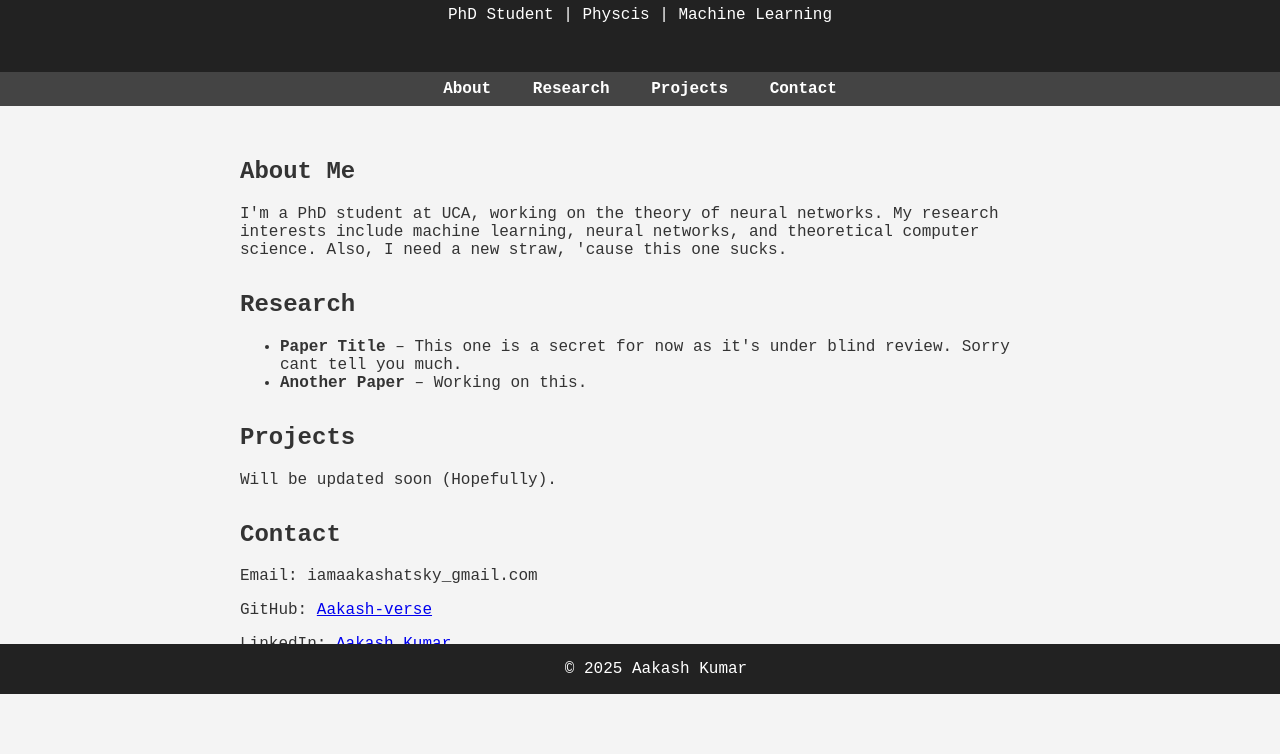
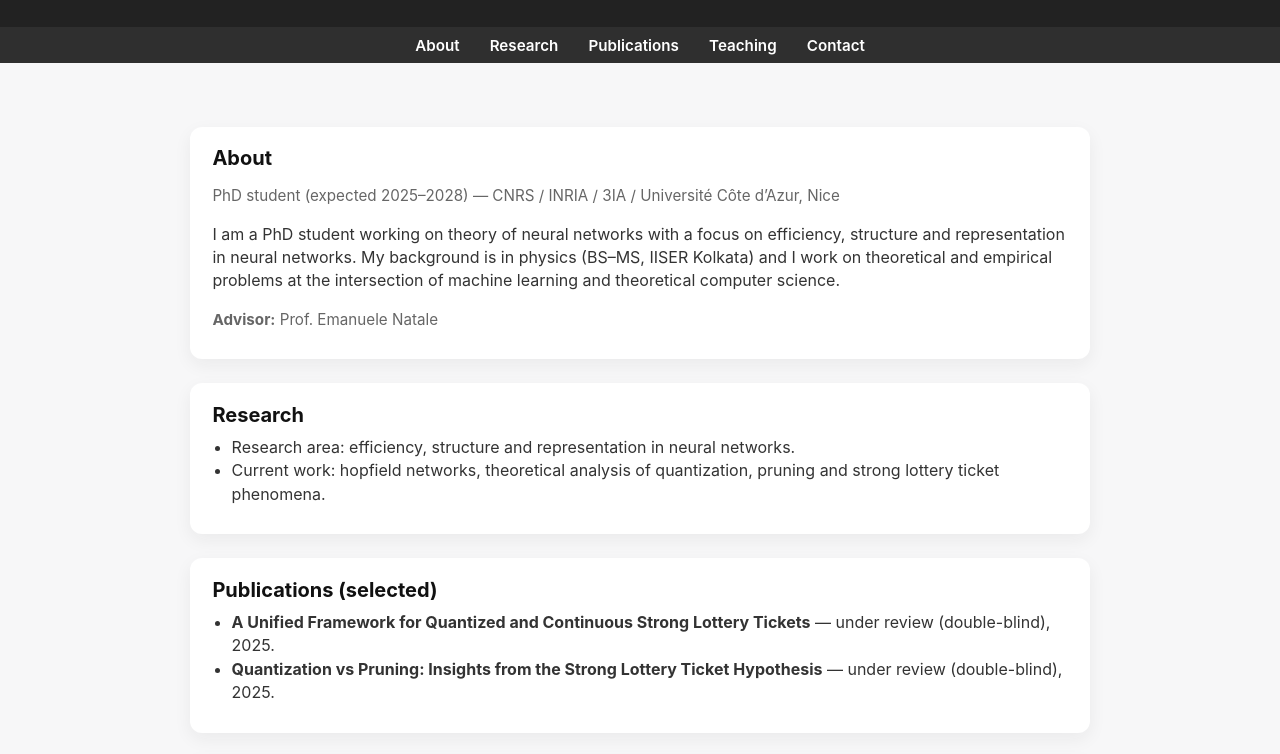
Before and after one commit to Aakash-verse/Aakash-verse.github.io, a plain HTML site: page index.html in a window 1280 px wide. Shown: the part 106-860 px from the top of the page. Before the commit the page ends 823 px from the top, so only its background shows below. Drawn offline with Linux system fonts and the light colour scheme.

Commit message:
Refactor index.html for layout and content updates
Updated styles and content for improved layout and readability.

```diff
--- a/index.html
+++ b/index.html
@@ -5,56 +5,92 @@
   <meta name="viewport" content="width=device-width, initial-scale=1.0" />
   <title>Aakash Kumar</title>
   <style>
+    :root{
+      --bg:#f7f7f8;
+      --muted:#666;
+      --accent:#222;
+      --card:#fff;
+      --maxw:900px;
+    }
     body {
-      font-family: 'Courier New', Courier, monospace;
-      background-color: #f4f4f4;
-      color: #333;
+      font-family: Inter, "Segoe UI", Roboto, "Helvetica Neue", Arial, sans-serif;
+      background-color: var(--bg);
+      color: #222;
       margin: 0;
       padding: 0;
+      -webkit-font-smoothing:antialiased;
+      -moz-osx-font-smoothing:grayscale;
     }
 
     header {
-      background-color: #222;
+      background-color: var(--accent);
       color: white;
-      padding: 2rem;
+      padding: 2rem 1rem;
       text-align: center;
     }
 
+    header h1 { margin: 0; font-size: 2rem; letter-spacing: 0.5px; }
+    header p { margin: 0.4rem 0 0; opacity: 0.9; }
+
     nav {
-      background-color: #444;
+      background-color: #2f2f2f;
       padding: 0.5rem;
       text-align: center;
+      position: sticky;
+      top: 0;
+      z-index: 10;
     }
 
     nav a {
       color: white;
-      margin: 0 1rem;
+      margin: 0 0.8rem;
       text-decoration: none;
-      font-weight: bold;
+      font-weight: 600;
+      font-size: 0.95rem;
     }
 
-    nav a:hover {
-      text-decoration: underline;
+    nav a:hover { text-decoration: underline; }
+
+    main {
+      padding: 2rem 1rem;
+      max-width: var(--maxw);
+      margin: 2rem auto;
     }
 
-    main {
-      padding: 2rem;
-      max-width: 800px;
-      margin: auto;
+    .card {
+      background: var(--card);
+      border-radius: 12px;
+      padding: 1.2rem 1.4rem;
+      box-shadow: 0 6px 18px rgba(30,30,30,0.06);
+      margin-bottom: 1.5rem;
     }
 
-    section {
-      margin-bottom: 2rem;
+    h2 {
+      margin-top: 0;
+      margin-bottom: 0.6rem;
+      color: #111;
+      font-size: 1.25rem;
     }
 
+    p, li { color: #333; line-height:1.45; }
+    ul { padding-left:1.2rem; margin:0.2rem 0 0.6rem; }
+
+    .meta { color: var(--muted); font-size: 0.95rem; margin-bottom: 0.6rem; }
+    .contact a { color: var(--accent); text-decoration: none; font-weight:600; }
+    .contact a:hover { text-decoration: underline; }
+
     footer {
-      background-color: #222;
+      background-color: #111;
       color: white;
       text-align: center;
       padding: 1rem;
-      position: fixed;
-      width: 100%;
-      bottom: 0;
+      margin-top: 2rem;
+    }
+
+    /* responsive */
+    @media (max-width:600px){
+      header h1 { font-size: 1.5rem; }
+      nav a { display:inline-block; margin:0.45rem 0.6rem; }
     }
   </style>
 </head>
@@ -62,40 +98,67 @@
 
   <header>
     <h1>Aakash Kumar</h1>
-    <p>PhD Student | Physcis | Machine Learning</p>
+    <p>PhD Student — Theoretical Machine Learning · Physics · ML</p>
   </header>
 
   <nav>
     <a href="#about">About</a>
     <a href="#research">Research</a>
-    <a href="#projects">Projects</a>
+    <a href="#publications">Publications</a>
+    <a href="#teaching">Teaching</a>
     <a href="#contact">Contact</a>
   </nav>
 
   <main>
-    <section id="about">
-      <h2>About Me</h2>
-      <p>I'm a PhD student at UCA, working on the theory of neural networks. My research interests include machine learning, neural networks, and theoretical computer science. Also, I need a new straw, 'cause this one sucks.</p>
+    <section id="about" class="card">
+      <h2>About</h2>
+      <p class="meta">PhD student (expected 2025–2028) — CNRS / INRIA / 3IA / Université Côte d’Azur, Nice</p>
+      <p>
+        I am a PhD student working on theory of neural networks with a focus on efficiency, structure and representation in neural networks. My background is in physics (BS–MS, IISER Kolkata) and I work on theoretical and empirical problems at the intersection of machine learning and theoretical computer science.
+      </p>
+      <p class="meta"><strong>Advisor:</strong> Prof. Emanuele Natale</p>
     </section>
 
-    <section id="research">
+    <section id="research" class="card">
       <h2>Research</h2>
       <ul>
-        <li><strong>Paper Title</strong> – This one is a secret for now as it's under blind review. Sorry cant tell you much.</li>
-        <li><strong>Another Paper</strong> – Working on this.</li>
+        <li>Research area: efficiency, structure and representation in neural networks.</li>
+        <li>Current work: hopfield networks, theoretical analysis of quantization, pruning and strong lottery ticket phenomena.</li>
       </ul>
     </section>
 
-    <section id="projects">
-      <h2>Projects</h2>
-      <p>Will be updated soon (Hopefully).</p>
+    <section id="publications" class="card">
+      <h2>Publications (selected)</h2>
+      <ul>
+        <li><strong>A Unified Framework for Quantized and Continuous Strong Lottery Tickets</strong> — under review (double-blind), 2025.</li>
+        <li><strong>Quantization vs Pruning: Insights from the Strong Lottery Ticket Hypothesis</strong> — under review (double-blind), 2025.</li>
+      </ul>
     </section>
 
-    <section id="contact">
+    <section id="teaching" class="card">
+      <h2>Teaching & Talks</h2>
+      <ul>
+        <li><strong>Teaching Assistant</strong> — Mathematical Methods of Physics I, IISER Kolkata, Spring 2025 (support & grading).</li>
+        <li><strong>Invited / Student talks</strong> — e.g. a talk on early contributions of John Hopfield and Geoffrey Hinton presented at IISER Kolkata (2024).</li>
+      </ul>
+    </section>
+
+    <section id="skills" class="card">
+      <h2>Skills</h2>
+      <p class="meta">Languages & Programming</p>
+      <ul>
+        <li>Languages: English, Hindi</li>
+        <li>Programming: Python, C++, C</li>
+      </ul>
+    </section>
+
+    <section id="contact" class="card contact">
       <h2>Contact</h2>
-      <p>Email: iamaakashatsky_gmail.com</p>
-      <p>GitHub: <a href="https://github.com/Aakash-verse" target="_blank">Aakash-verse</a></p>
-      <p>LinkedIn: <a href="https://linkedin.com/in/aakash-kumar-9a2895364" target="_blank">Aakash Kumar</a></p>
+      <p>Email: <a href="mailto:aakash.kumar@inria.fr">aakash.kumar@inria.fr</a></p>
+      <p>Phone: <a href="tel:+33743680307">+91 743-680-307</a></p>
+      <p>Website: <a href="https://aakash-verse.github.io" target="_blank" rel="noopener">aakash-verse.github.io</a></p>
+      <p>GitHub: <a href="https://github.com/Aakash-verse" target="_blank" rel="noopener">Aakash-verse</a></p>
+      <p>LinkedIn: <a href="https://linkedin.com/in/aakash-kumar-9a2895364" target="_blank" rel="noopener">Aakash Kumar</a></p>
     </section>
   </main>
 
```
